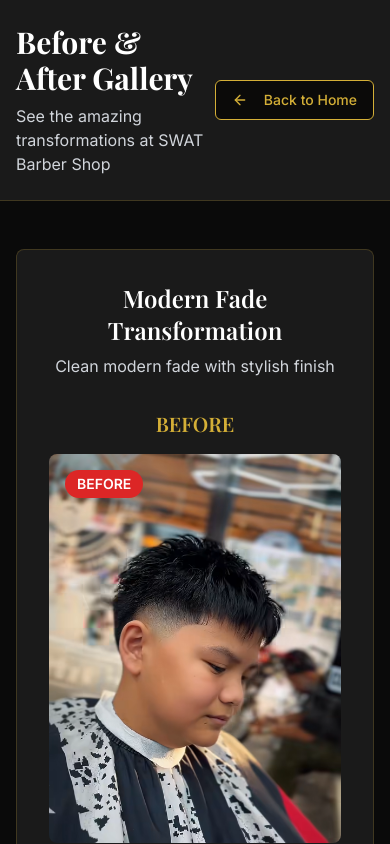
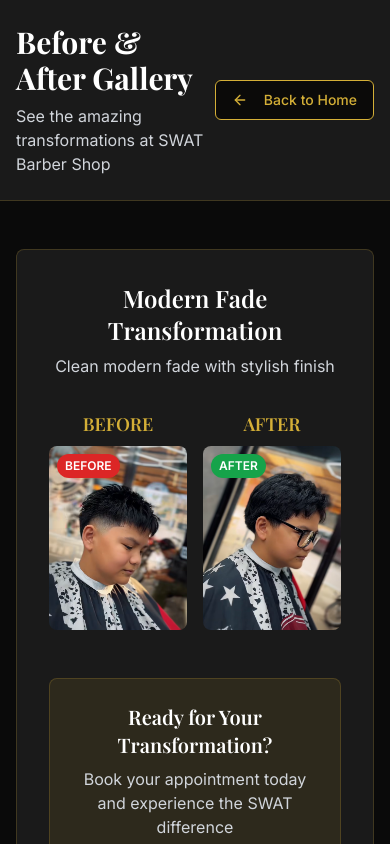
Before and after one commit to CarlTorio/swat-babershop-52, a React (Vite) app: page /gallery in a window 390 px wide. Shown: the top 844 px of the page. Built offline with nearby package versions, Linux system fonts and the light colour scheme.

Commit message:
Fix: Adjust image layout for mobile
Modify the gallery page to display two images in a row on mobile view.

```diff
--- a/src/pages/Gallery.tsx
+++ b/src/pages/Gallery.tsx
@@ -60,32 +60,32 @@ const Gallery = () => {
             </div>
 
             {/* Before & After Images */}
-            <div className="grid grid-cols-1 md:grid-cols-2 gap-8 mb-8">
+            <div className="grid grid-cols-2 md:grid-cols-2 gap-4 md:gap-8 mb-8">
               {/* Before */}
-              <div className="space-y-4">
-                <h3 className="text-xl font-semibold text-barbershop-gold text-center">BEFORE</h3>
+              <div className="space-y-2 md:space-y-4">
+                <h3 className="text-lg md:text-xl font-semibold text-barbershop-gold text-center">BEFORE</h3>
                 <div className="relative aspect-[3/4] overflow-hidden rounded-lg">
                   <img
                     src={currentPhoto.before}
                     alt="Before haircut"
                     className="w-full h-full object-cover"
                   />
-                  <div className="absolute top-4 left-4 bg-red-600 text-white px-3 py-1 rounded-full text-sm font-semibold">
+                  <div className="absolute top-2 md:top-4 left-2 md:left-4 bg-red-600 text-white px-2 md:px-3 py-1 rounded-full text-xs md:text-sm font-semibold">
                     BEFORE
                   </div>
                 </div>
               </div>
 
               {/* After */}
-              <div className="space-y-4">
-                <h3 className="text-xl font-semibold text-barbershop-gold text-center">AFTER</h3>
+              <div className="space-y-2 md:space-y-4">
+                <h3 className="text-lg md:text-xl font-semibold text-barbershop-gold text-center">AFTER</h3>
                 <div className="relative aspect-[3/4] overflow-hidden rounded-lg">
                   <img
                     src={currentPhoto.after}
                     alt="After haircut"
                     className="w-full h-full object-cover"
                   />
-                  <div className="absolute top-4 left-4 bg-green-600 text-white px-3 py-1 rounded-full text-sm font-semibold">
+                  <div className="absolute top-2 md:top-4 left-2 md:left-4 bg-green-600 text-white px-2 md:px-3 py-1 rounded-full text-xs md:text-sm font-semibold">
                     AFTER
                   </div>
                 </div>
```
